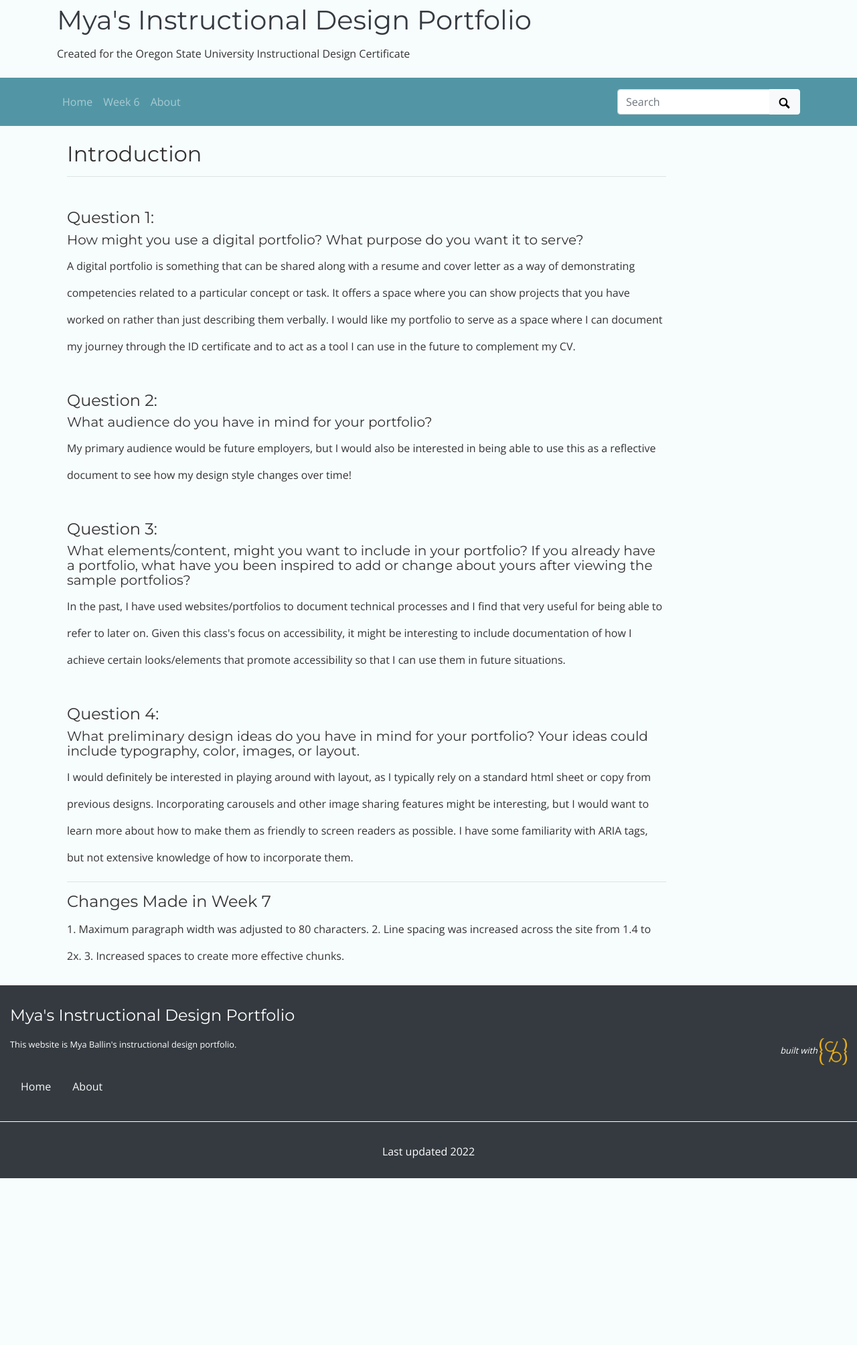
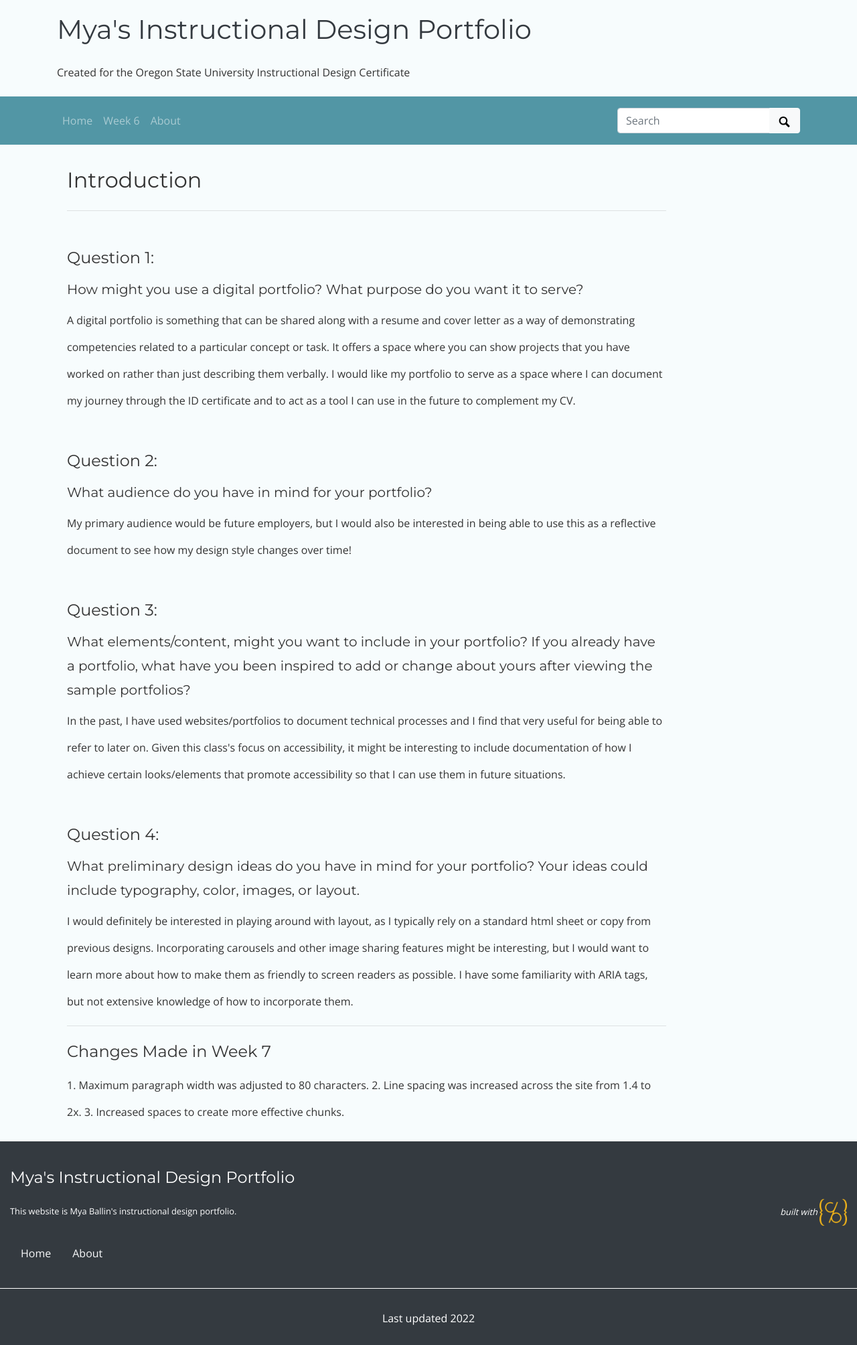
Before and after one commit to mxballin/instructional-design, a Jekyll site: the page built from index.md, in a window 1280 px wide. Shown: the whole page at 67% size. Built offline with Jekyll 4.4.1, drawn with Linux system fonts in a browser that asks for light colours; some web fonts are replaced; before the commit the page ends 1759 px from its top, so only the background shows below that.

Commit message:
Update _custom.scss

```diff
--- a/_sass/_custom.scss
+++ b/_sass/_custom.scss
@@ -21,7 +21,7 @@ h6,
 .h6 {
   font-family: 'Montserrat', sans-serif;
   font-weight: 100;
-  line-height: 1.1;
+  line-height: 1.8;
   color: inherit;
 }
 
```
